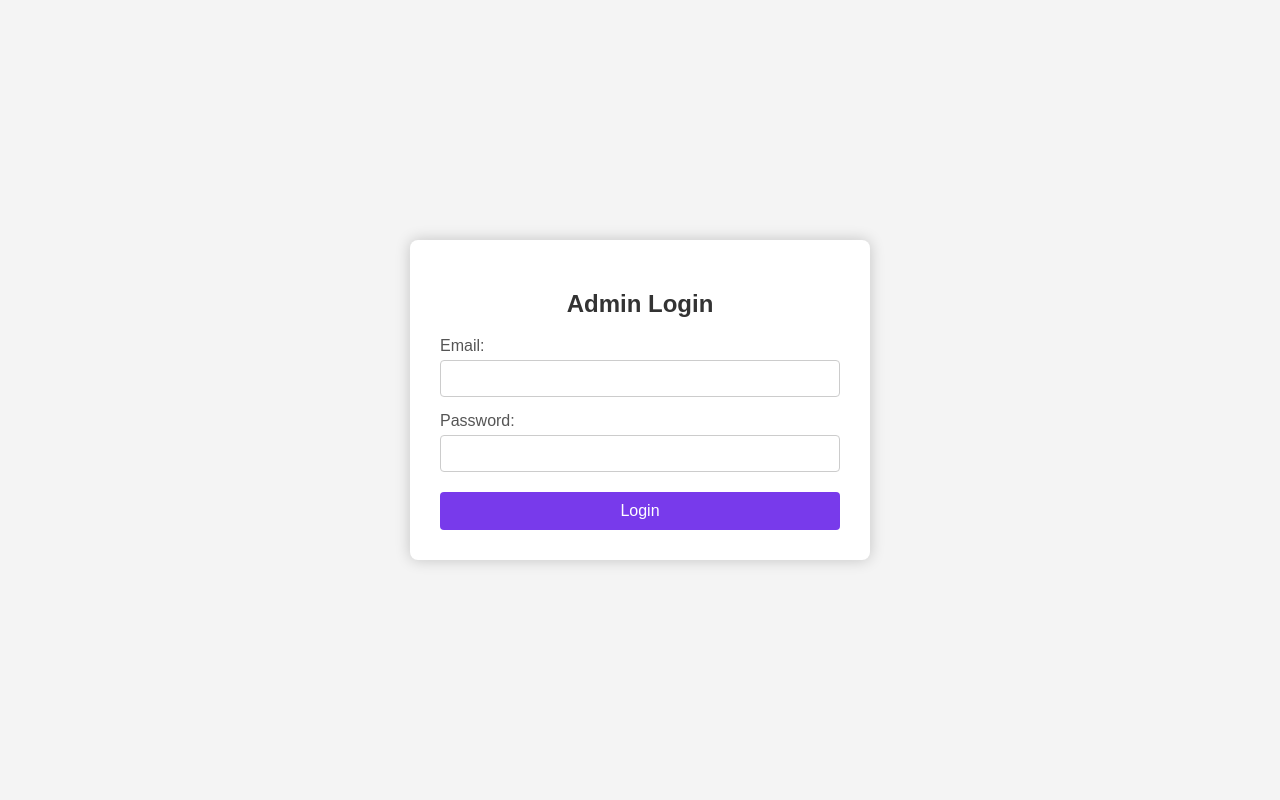
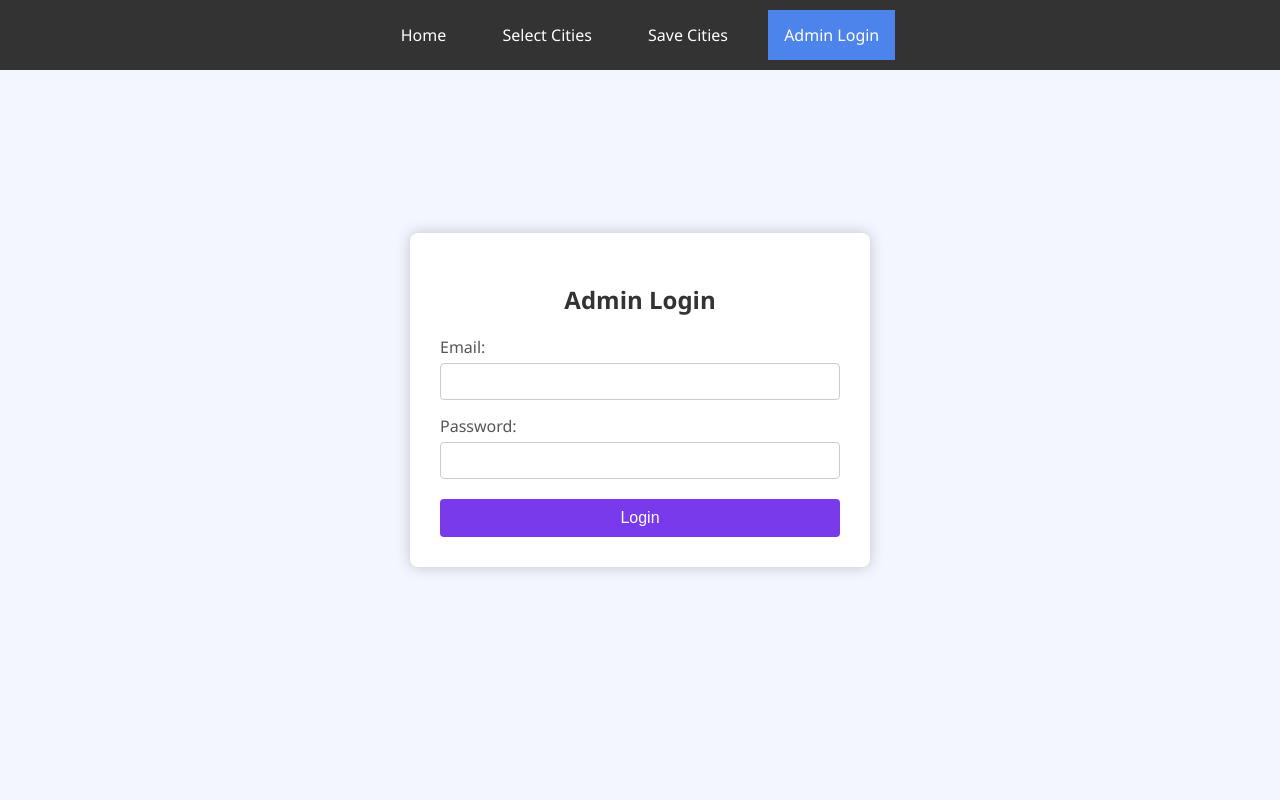
Before and after one commit to tasmim-tahsin/web_tech, a PHP site: page /admin.php in a window 1280 px wide. Run offline with PHP 8.4, Linux system fonts and the light colour scheme.

Commit message:
ui upgrade

```diff
--- a/admin.php
+++ b/admin.php
@@ -25,8 +25,8 @@ if ($_SERVER['REQUEST_METHOD'] == 'POST') {
     <title>Admin Login</title>
     <style>
         body {
-            font-family: Arial, sans-serif;
-            background-color: #f4f4f4;
+            font-family: 'Segoe UI', sans-serif;
+            background-color: #f4f6ff;
             display: flex;
             justify-content: center;
             align-items: center;
@@ -77,9 +77,49 @@ if ($_SERVER['REQUEST_METHOD'] == 'POST') {
             text-align: center;
             margin-top: 10px;
         }
+            ul {
+  list-style-type: none;
+  margin: 0;
+  padding: 0;
+  overflow: hidden;
+  background-color: #333;
+  position: fixed;
+  z-index: 10;
+  text-align:center;
+  top: 0px;
+  width: 100%;
+}
+
+li {
+  display: inline-block;
+  padding: 10px;
+  /* float: right; */
+}
+
+li a {
+  display: block;
+  color: white;
+  text-align: center;
+  padding: 14px 16px;
+  text-decoration: none;
+}
+
+li a:hover:not(.active) {
+  background-color: #111;
+}
+
+.active {
+  background-color: #4c84ec;
+}
     </style>
 </head>
 <body>
+    <ul>
+            <li><a  href="./index.html">Home</a></li>
+            <li><a href="./selectcities.php">Select Cities</a></li>
+            <li><a href="./savecities.php">Save Cities</a></li>
+            <li><a class="active" href="./admin.php">Admin Login</a></li>
+        </ul>
 <div class="login-box">
     <h2>Admin Login</h2>
     <?php if (isset($error)) echo "<p class='error'>$error</p>"; ?>
--- a/admindashboard.php
+++ b/admindashboard.php
@@ -38,9 +38,9 @@ $users = mysqli_query($conn, "SELECT * FROM users");
     <title>Admin Dashboard</title>
     <style>
         body {
-            font-family: Arial, sans-serif;
             margin: 20px;
-            background-color: #f4f4f4;
+            font-family: 'Segoe UI', sans-serif;
+            background-color: #f4f6ff;
         }
         h2 {
             color: #333;
--- a/css/AQI.css
+++ b/css/AQI.css
@@ -1,4 +1,8 @@
 /* Table */
+body{
+            font-family: 'Segoe UI', sans-serif;
+            background-color: #f4f6ff;
+}
 #table{
     border-collapse: collapse;
     width: 70%;
--- a/css/error.css
+++ b/css/error.css
@@ -1,11 +1,12 @@
 body {
   display: flex;
-  font-family: Arial, Helvetica, sans-serif;
+  font-family: 'Segoe UI', sans-serif;
+  background-color: #f4f6ff;
   justify-content: center;
   align-items: center;
   height: 100vh;
   margin: 0;
-  background-color: #f0f0f0;
+
 }
 
 .error-container {
--- a/css/registration.css
+++ b/css/registration.css
@@ -1,6 +1,7 @@
+
 body {
-      font-family: Arial, sans-serif;
-
+        font-family: 'Segoe UI', sans-serif;
+        background-color: #f4f6ff;
     }
 #information {
       background: blueviolet;
--- a/editinfo.php
+++ b/editinfo.php
@@ -69,8 +69,8 @@ if ($_SERVER["REQUEST_METHOD"] == "POST") {
     <title>Edit Info</title>
     <style>
         body {
-            font-family: Arial;
-            background-color: #f5f5ff;
+            font-family: 'Segoe UI', sans-serif;
+            background-color: #f4f6ff;
             padding: 30px;
         }
         form {
@@ -86,7 +86,7 @@ if ($_SERVER["REQUEST_METHOD"] == "POST") {
         }
         input[type=password],
         input[type=file] {
-            width: 100%;
+            width: 90%;
             padding: 10px;
             margin: 8px 0 16px;
             border: 1px solid #ccc;
--- a/errorpage.html
+++ b/errorpage.html
@@ -9,12 +9,13 @@
 <style>
     body {
   display: flex;
-  font-family: Arial, Helvetica, sans-serif;
+  font-family: 'Segoe UI', sans-serif;
+  background-color: #f4f6ff;
   justify-content: center;
   align-items: center;
   height: 100vh;
   margin: 0;
-  background-color: #f0f0f0;
+
 }
 
 .error-container {
--- a/index.html
+++ b/index.html
@@ -59,7 +59,7 @@ li a:hover:not(.active) {
             <li><a href="./admin.php">Admin Login</a></li>
         </ul>
 
-        <img style="width: 150px; border-radius: 100%; margin-top: 60px;" src="./images/logo_AQI.jpg" alt="Header image">
+        <img style="width: 110px; border-radius: 100%; margin-top: 80px;" src="./images/logo_AQI.jpg" alt="Header image">
         <h1>Air Quality Index for Top Cities</h1>
     </header>
     <main>
@@ -70,7 +70,9 @@ li a:hover:not(.active) {
                     <p id="registrationError"></p>
                     <div id="aqiContainer"></div>
                 </div>
-                <div class="box2">Box 2</div>
+                <div class="box2">
+                    <img style="width:100%;border-radius: 10px;" src="./images/index.jpg" alt="" srcset="">
+                </div>
             </div>
 
             <div class="rightdiv">
--- a/registration.php
+++ b/registration.php
@@ -39,7 +39,8 @@
   <!-- <link rel="stylesheet" href="./css/registration.css"> -->
   <style>
     body {
-      font-family: Arial, sans-serif;
+      font-family: 'Segoe UI', sans-serif;
+      background-color: #f4f6ff;
       text-align:center;
       margin:0;
 
```
Also changed, not shown: css/style.css (+6 -5 lines), images/index.jpg (added), uploads/profile_pics/1748039284_header.jpg (added).
